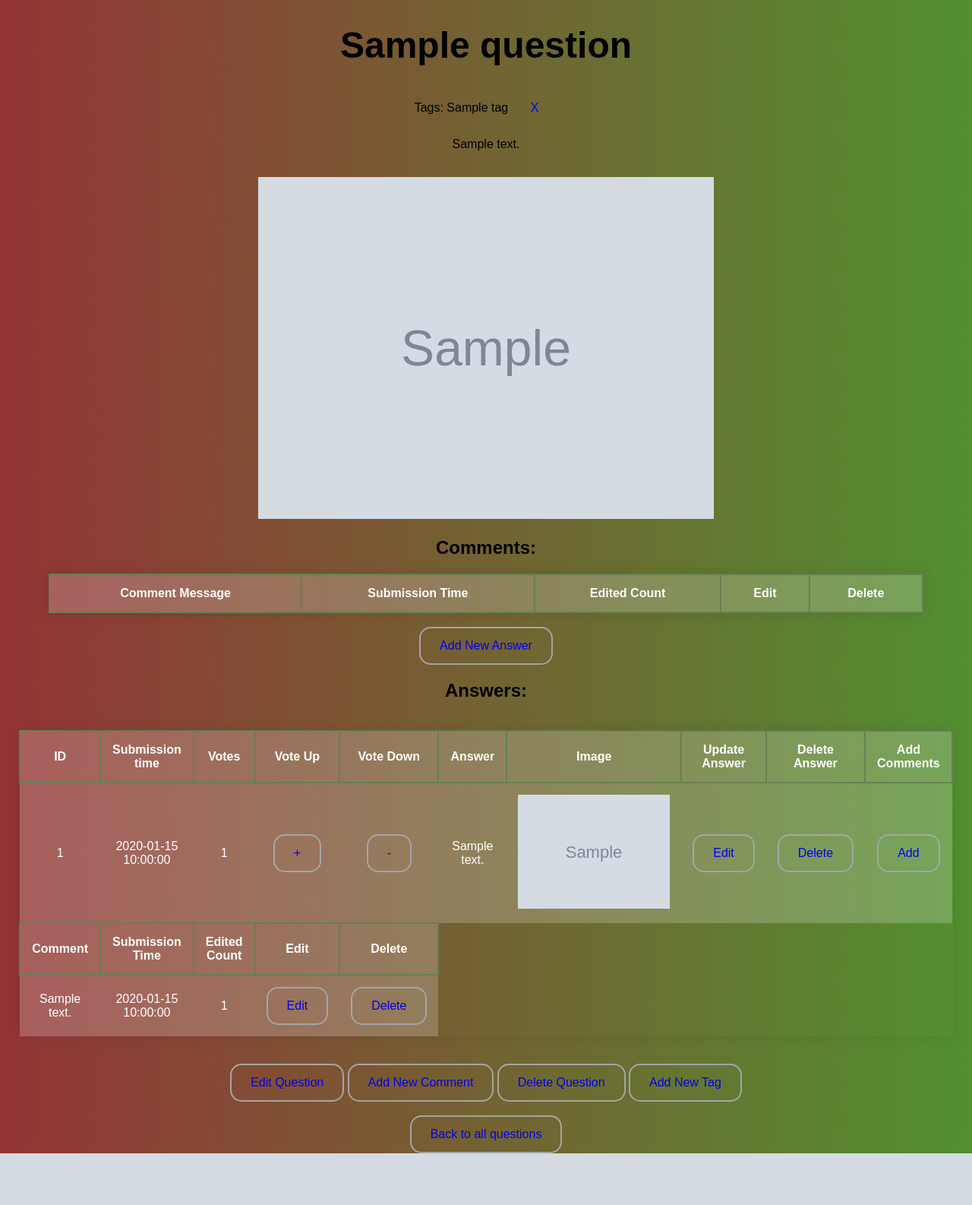
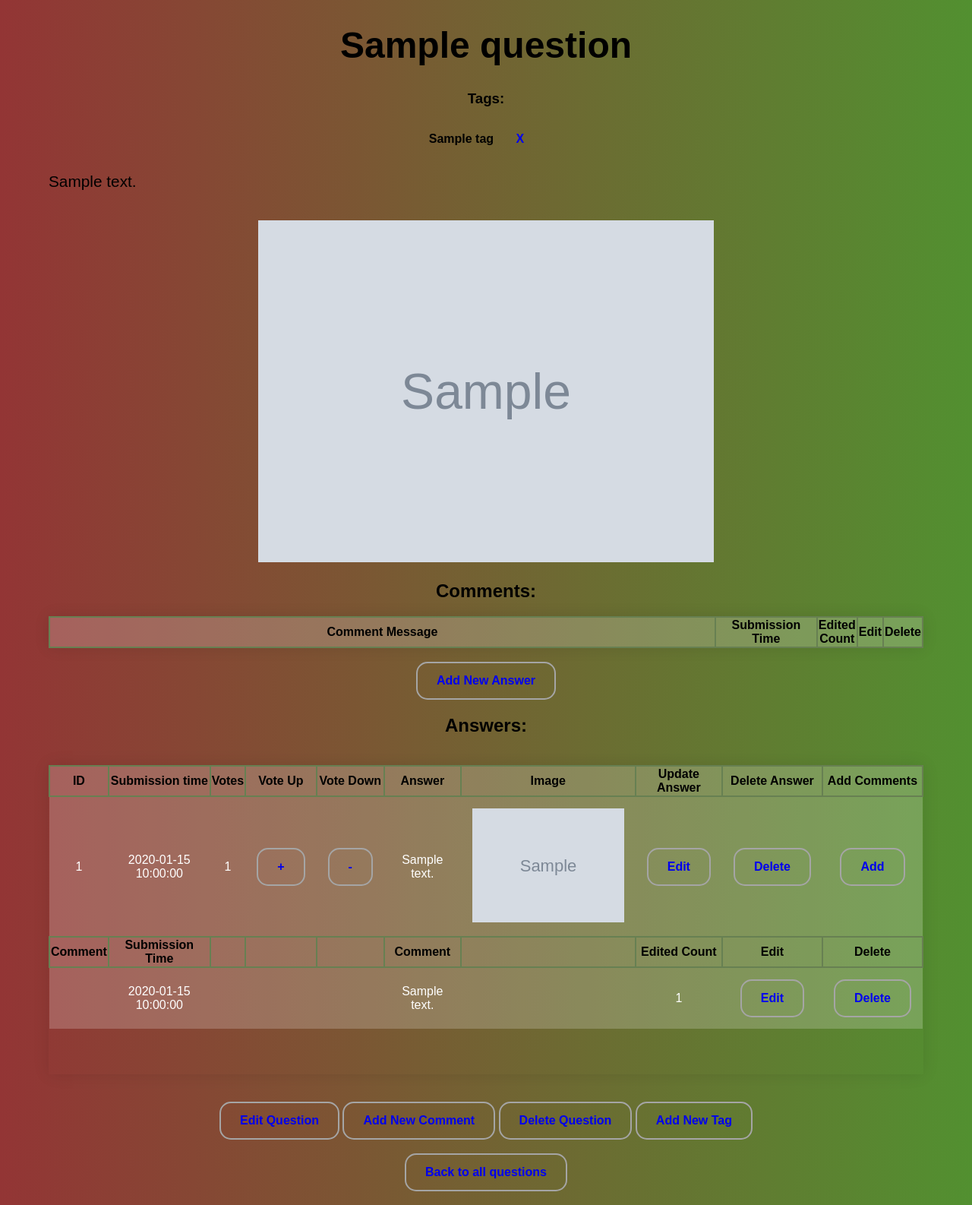
Before and after one commit to Taowathar/ask-mate-python, a Flask app: template templates/details.html in a window 1280 px wide. Shown: the whole page at 76% size. Before the commit the page ends 1518 px from the top, so only its background shows below. Run offline with Flask 2, Linux system fonts and the light colour scheme; the template is opened without the code that fills it: most values are stand-ins (such as "Sample title", 1, 10 or a date in 2020); grey boxes marked "Sample" are stand-in pictures; lists and menus that the app fills with data are empty.

Commit message:
Modify CSS and html structure

```diff
--- a/static/style.css
+++ b/static/style.css
@@ -16,11 +16,12 @@ h1 {
 	grid-template-rows: 1fr 50px 1fr
 
 }
-a.top-button {
-	/*grid-row: 2;*/
-	/*grid-column: 2;*/
-	/*width: 150px;*/
-	/*text-align: center;*/
+.question-message {
+	width: 90%;
+	margin-left: auto;
+	margin-right: auto;
+	font-size: 1.3em;
+	text-align: left;
 
 }
 
@@ -39,10 +40,37 @@ a.top-button {
 th {
 	border: 2px solid #678052;
 	text-align: center;
+	background-color: rgba(255,255,255,0.2);
+}
+th.small {
+	width: 20px;
+}
+
+th.submission {
+	width: 130px;
+}
+
+td.small {
+	width: 20px;
+
+}
+
+th.title {
+	width: 350px;
 }
 
 td {
+	padding: 15px;
+	background-color: rgba(255,255,255,0.2);
+	color: #fff;
     /*word-wrap: break-word;*/
+}
+.none {
+	background-color: transparent;
+}
+
+.image {
+	width: 200px;
 }
 
 .vote {
@@ -77,17 +105,22 @@ a:link, a:visited {
 	display: inline-block;
 	border: 2px solid #a5a5a5;
 	border-radius: 15px;
+	font-weight: bold;
+}
+
+a:hover{
+	padding: 14px 25px;
+	text-align: center;
+	text-decoration: none;
+	display: inline-block;
+	border: 2px solid #a5a5a5;
+	border-radius: 15px;
+	font-weight: bold;
+	color: rgb(106, 2, 133);
 }
 
 #X {
 	border: none;
-}
-
-th,
-td {
-	padding: 15px;
-	background-color: rgba(255,255,255,0.2);
-	color: #fff;
 }
 
 button, select{
--- a/templates/add-tag.html
+++ b/templates/add-tag.html
@@ -7,12 +7,11 @@
 
     <h1>Add New Tag</h1>
 
-    Tags:
+    <strong>Tags:</strong>
         {% for tag in all_tag %}
-            {{ tag['name'] }}
+            {{ tag['name'] }};
         {% endfor %}
     <form action="" method="post" enctype="multipart/form-data">
-        <label for="tag">Tag name:</label><br>
         <br>
         <input id="tag" name="tag"><br>
         <br>
--- a/templates/details.html
+++ b/templates/details.html
@@ -7,11 +7,11 @@
 {% block body %}
 
     <h1>{{ question[0]['title'] }}</h1>
-    Tags:
+    <h3>Tags:</h3>
     {% for tag in question_tags %}
-        {{ tag['name'] }} <a id="X" href="/question/{{ question[0]['id'] }}/tag/{{ tag['tag_id'] }}/delete">X</a>
+        <strong>{{ tag['name'] }} <a id="X" href="/question/{{ question[0]['id'] }}/tag/{{ tag['tag_id'] }}/delete">X</a></strong>
     {% endfor %}
-    <p>{{ question[0]['message'] }}</p>
+    <p class="question-message">{{ question[0]['message'] }}</p>
     <br>
     {% if question[0]['image'] != None and question[0]['image'] != '' %}
         <img src='{{ url_for('static', filename='Images/'+ question[0]['image']) }}' width="600">
@@ -24,10 +24,10 @@
             <thead>
                 <tr>
                     <th>Comment Message</th>
-                    <th>Submission Time</th>
-                    <th>Edited Count</th>
-                    <th>Edit</th>
-                    <th>Delete</th>
+                    <th class="submission" >Submission Time</th>
+                    <th class="small" >Edited Count</th>
+                    <th class="small" >Edit</th>
+                    <th class="small" >Delete</th>
                 </tr>
             </thead>
             <tbody>
@@ -45,32 +45,27 @@
             </tbody>
         </table>
     {% endif %}
-
-
     <br>
     <a href="/question/{{ question[0]['id'] }}/new-answer">Add New Answer</a><br>
-
-
     {% if answers != [] %}
         <h2><strong>Answers:</strong></h2>
-
         <table>
-            <thead>
+        {% for answer in answers %}
+            <thead class="answer">
                 <tr>
-                    <th>ID</th>
-                    <th>Submission time</th>
-                    <th>Votes</th>
-                    <th>Vote Up</th>
-                    <th>Vote Down</th>
+                    <th class="small" >ID</th>
+                    <th class="submission" >Submission time</th>
+                    <th class="small" >Votes</th>
+                    <th class="small" >Vote Up</th>
+                    <th class="small" >Vote Down</th>
                     <th>Answer</th>
                     <th>Image</th>
-                    <th>Update Answer</th>
-                    <th>Delete Answer</th>
-                    <th>Add Comments</th>
+                    <th class="small" >Update Answer</th>
+                    <th class="small" >Delete Answer</th>
+                    <th class="small" >Add Comments</th>
                 </tr>
             </thead>
             <tbody>
-                {% for answer in answers %}
                 <tr>
                     <td>{{ answer['id'] }}</td>
                     <td>{{ answer['submission_time'] }}</td>
@@ -79,7 +74,7 @@
                     <td><a class='vote' href="/answer/{{ answer['id'] }}/vote_down">-</a></td>
                     <td>{{ answer['message'] }}</td>
                     {% if answer['image'] != None and answer['image'] != '' %}
-                                <td><img src='{{ url_for('static', filename='Images/'+ answer['image']) }}' width="200"></td>
+                        <td class="image"><img src='{{ url_for('static', filename='Images/'+ answer['image']) }}' width="200"></td>
                     {% else %}
                         <td></td>
                     {% endif %}
@@ -90,28 +85,35 @@
                 <tr>
                 {% for comment in answer_comments %}
                     {% if comment['answer_id'] == answer['id'] %}
-        {#                        <table>#}
                         <tr>
-
                             <th>Comment</th>
-                                    <th>Submission Time</th>
-                                    <th>Edited Count</th>
-                                    <th>Edit</th>
-                                    <th>Delete</th>
+                            <th class="submission" >Submission Time</th>
+                            <th></th>
+                            <th></th>
+                            <th></th>
+                            <th>Comment</th>
+                            <th></th>
+                            <th class="small" >Edited Count</th>
+                            <th class="small" >Edit</th>
+                            <th class="small" >Delete</th>
                         </tr>
                         <tr>
+                            <td></td>
+                            <td>{{ comment['submission_time'] }}</td>
+                            <td></td>
+                            <td></td>
+                            <td></td>
                             <td>{{ comment['message'] }} </td>
-                                    <td>{{ comment['submission_time'] }}</td>
+                            <td></td>
                             <td>{{ comment['edited_count'] }}</td>
                             <td><a href="/comment/{{ comment['id'] }}/edit">Edit</a></td>
                             <td><a href="/comment/{{ comment['id'] }}/delete">Delete</a></td>
-
+                        </tr>
                     {% endif %}
-
                 {% endfor %}
                 </tr>
-        {#                                </table>#}
-                                  </tr>
+                <tr><td class="none"></td></tr>
+                <tr><td class="none"></td></tr>
                 {% endfor %}
             </tbody>
          </table>
@@ -125,5 +127,6 @@
     <br>
     <br>
     <a href="/list">Back to all questions</a>
-
+    <br>
+    <br>
 {% endblock %}
--- a/templates/new-comment.html
+++ b/templates/new-comment.html
@@ -8,7 +8,6 @@
     <h1>{{ 'Edit Comment' if comment else 'Add New Comment' }}</h1>
 
     <form action="" method="post" enctype="multipart/form-data">
-        <label for="comment_message">Comment:</label><br>
         <textarea id="comment_message" name="comment_message" rows="4" cols="60">{{ comment[0]['message'] if comment }}</textarea>
         <br>
         <button type="submit">{{ 'Update Comment' if comment else 'Post comment'}}</button>
```
Also changed, not shown: other parts of static/style.css (+29 -0 lines), templates/index.html (+10 -7 lines), templates/question.html (+5 -3 lines), templates/search.html (+7 -4 lines). Lines whose indentation alone changed are shown as unchanged.
